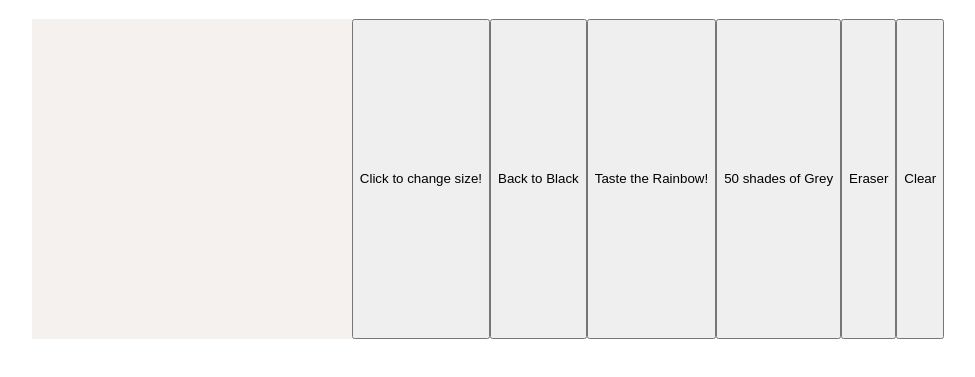
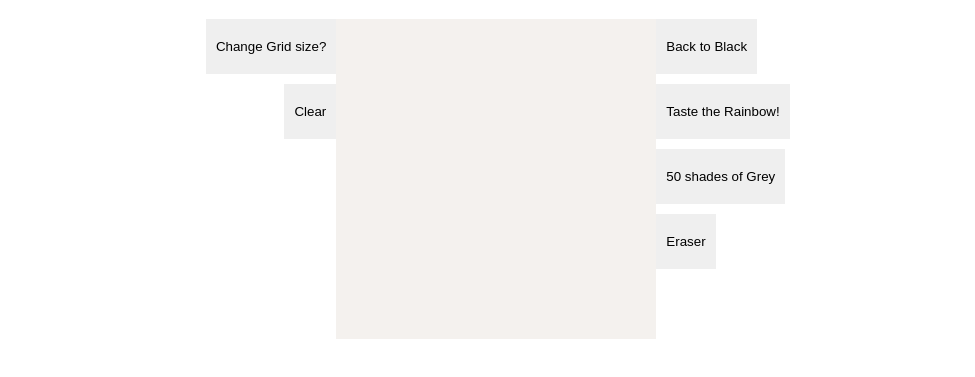
Before and after one commit to annalewke/etch-a-sketch, a plain HTML site: page index.html in a window 1280 px wide. Shown: the part 61-438 px from the top of the page, without its empty margins (152-1127 px from the left). Drawn offline with Linux system fonts and the light colour scheme.

Commit message:
Add left and right bars

```diff
--- a/index.html
+++ b/index.html
@@ -10,13 +10,17 @@
 <body>
     <h1>Etch - a - Sketch</h1>
     <div class="hero">
+        <div class="left-bar">
+            <button class="pixel-size">Change Grid size?</button>
+            <button class="clear">Clear</button>
+        </div>
         <div class="container"></div>
-        <button class="pixel-size">Click to change size!</button>
-        <button class="black">Back to Black</button>
-        <button class="rainbow">Taste the Rainbow!</button>
-        <button class="grey-scale">50 shades of Grey</button>
-        <button class="erase">Eraser</button>
-        <button class="clear">Clear</button>
+        <div class="right-bar">
+            <button class="black">Back to Black</button>
+            <button class="rainbow">Taste the Rainbow!</button>
+            <button class="grey-scale">50 shades of Grey</button>
+            <button class="erase">Eraser</button>
+        </div>
     </div>
 </body>
 </html>
```
